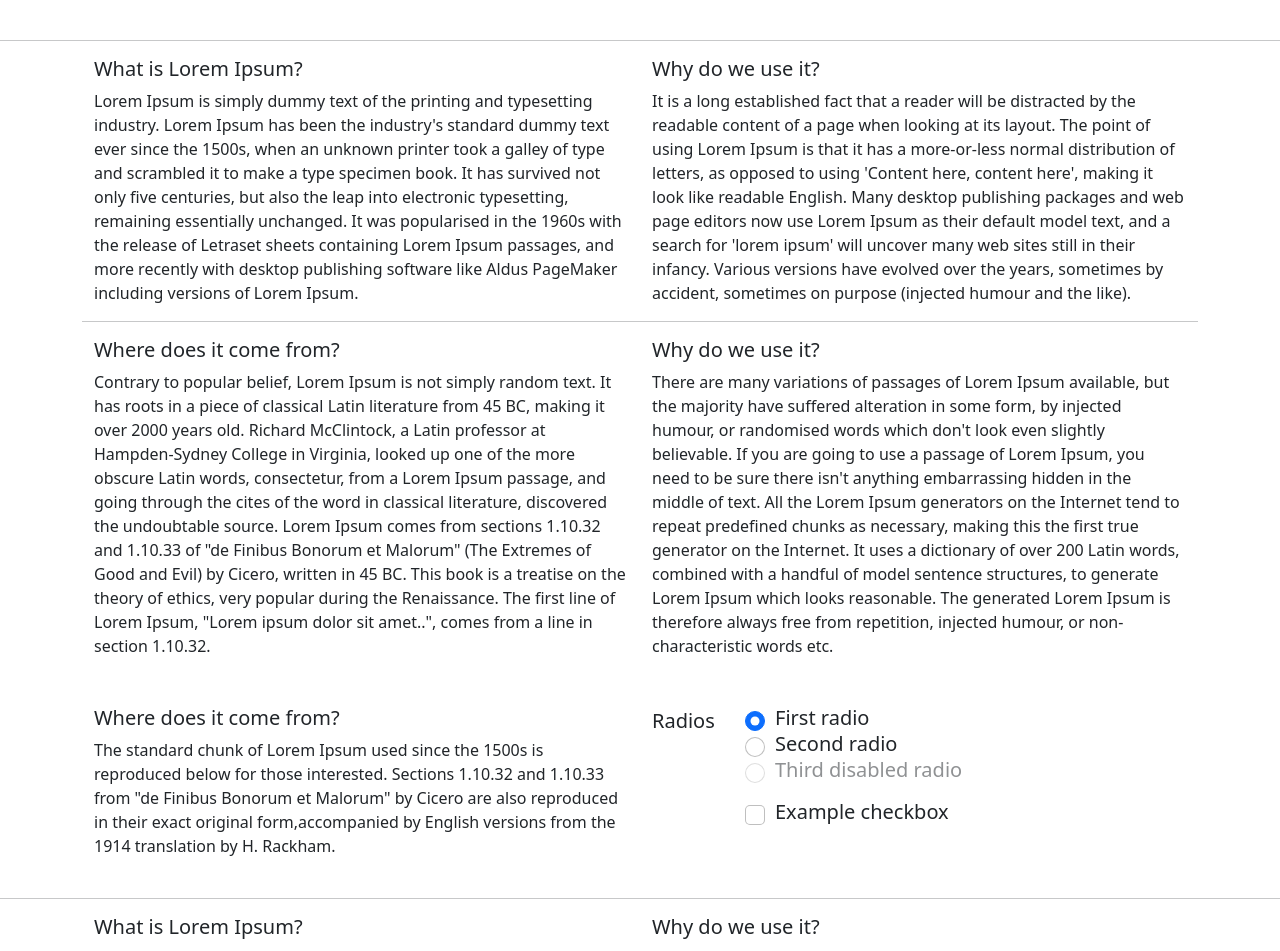
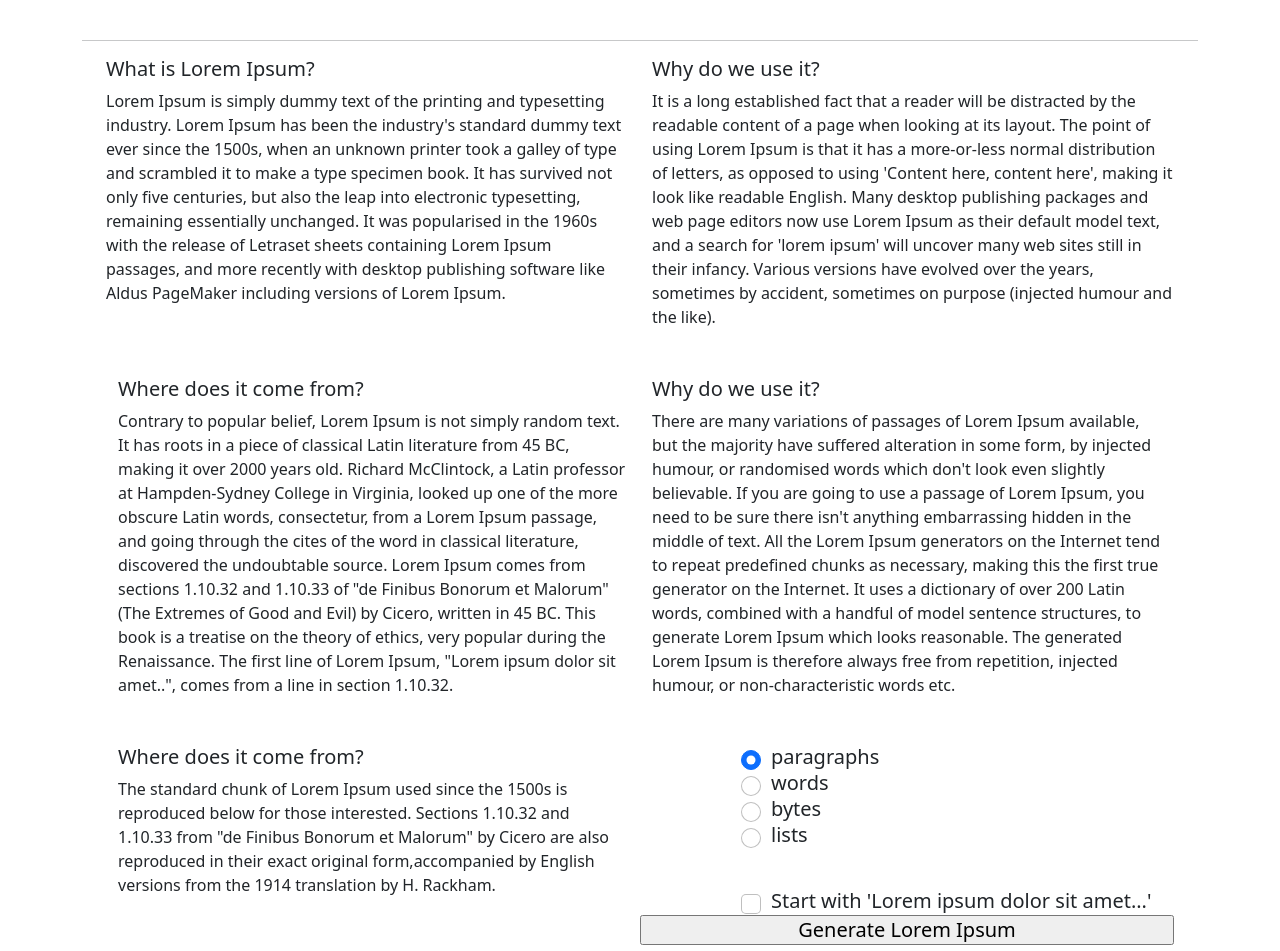
Before and after one commit to GabrielLuedy/Dev-test-4CADIA, an Angular app: page /body in a window 1280 px wide. Shown: the top 951 px of the page. Built offline with nearby package versions, Linux system fonts and the light colour scheme.

Commit message:
conteudo do body

```diff
--- a/src/app/modal/body/body.component.html
+++ b/src/app/modal/body/body.component.html
@@ -1,3 +1,4 @@
+<div class="container " width="100px">
 <br>
 <hr>
 <div class="container">
@@ -35,9 +36,9 @@
             </p>
         </div>
     </div>
-</div>
 
-<hr>
+
+<br><br>
 <div class="container">
 
     <div class="row">
@@ -98,38 +99,51 @@
 
                 <form >
 <fieldset class="row mb-3">
-    <legend class="col-form-label col-sm-2 pt-0">Radios</legend>
+    <legend class="col-form-label col-sm-2 pt-0"></legend>
     <div class="col-sm-10">
       <div class="form-check">
         <input class="form-check-input" type="radio" name="gridRadios" id="gridRadios1" value="option1" checked>
         <label class="form-check-label" for="gridRadios1">
-          First radio
+            paragraphs
         </label>
       </div>
       <div class="form-check">
         <input class="form-check-input" type="radio" name="gridRadios" id="gridRadios2" value="option2">
         <label class="form-check-label" for="gridRadios2">
-          Second radio
+            words
         </label>
       </div>
-      <div class="form-check disabled">
-        <input class="form-check-input" type="radio" name="gridRadios" id="gridRadios3" value="option3" disabled>
+      <div class="form-check ">
+        <input class="form-check-input" type="radio" name="gridRadios" id="gridRadios3" value="option3" >
         <label class="form-check-label" for="gridRadios3">
-          Third disabled radio
+            bytes
         </label>
       </div>
+
+      <div class="form-check ">
+        <input class="form-check-input" type="radio" name="gridRadios" id="gridRadios3" value="option3" >
+        <label class="form-check-label" for="gridRadios3">
+            lists
+        </label>
+      </div>
+
     </div>
+
   </fieldset>
+  <br>
   <div class="row mb-3">
     <div class="col-sm-10 offset-sm-2">
       <div class="form-check">
         <input class="form-check-input" type="checkbox" id="gridCheck1">
         <label class="form-check-label" for="gridCheck1">
-          Example checkbox
+            Start with 'Lorem
+ipsum dolor sit amet...'
         </label>
       </div>
     </div>
+    <input type="submit" name="generate" id="generate" value="Generate Lorem Ipsum">
   </div>
+
 
 
                 </form>
@@ -139,3 +153,4 @@
     </div>
 </div>
 </div>
+</div>
```
